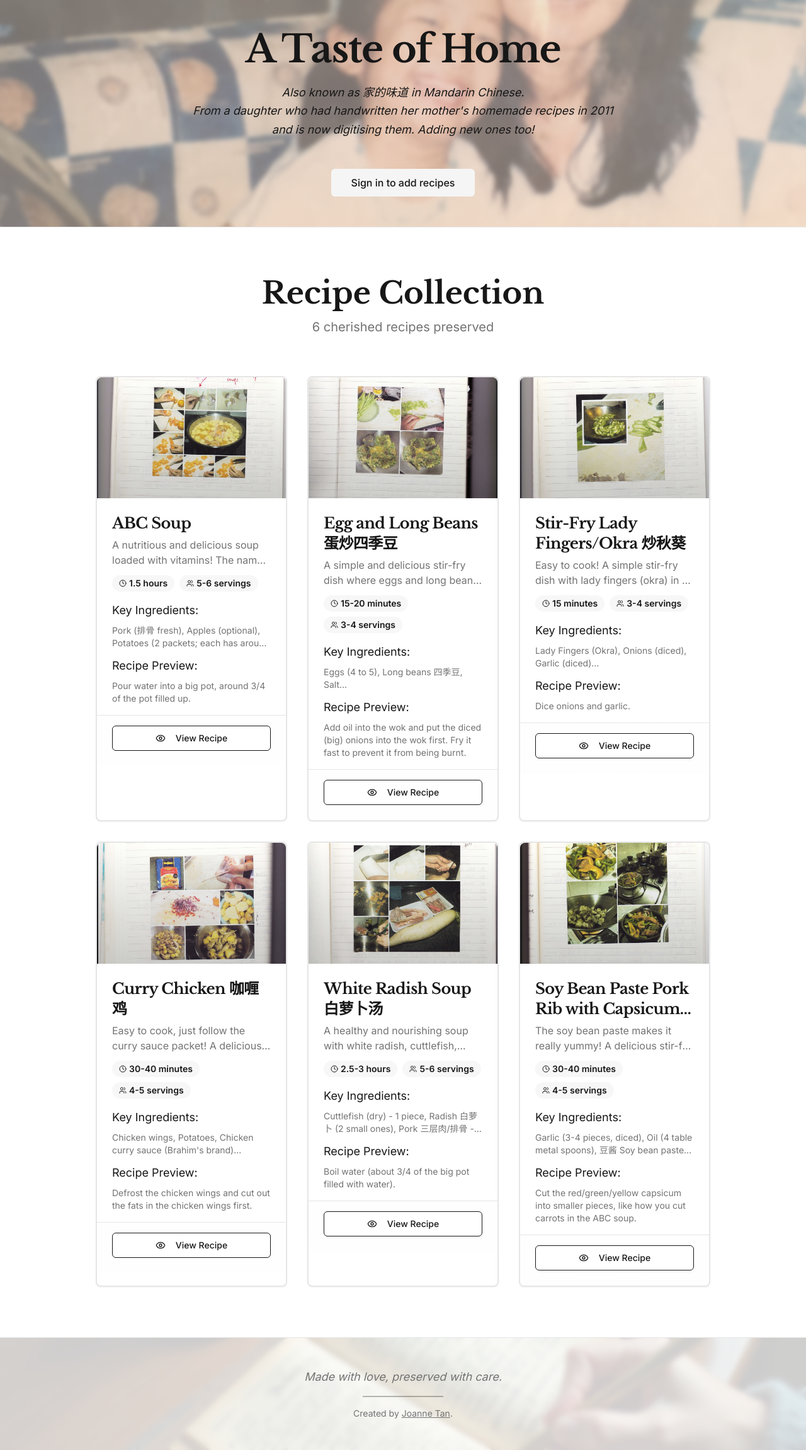
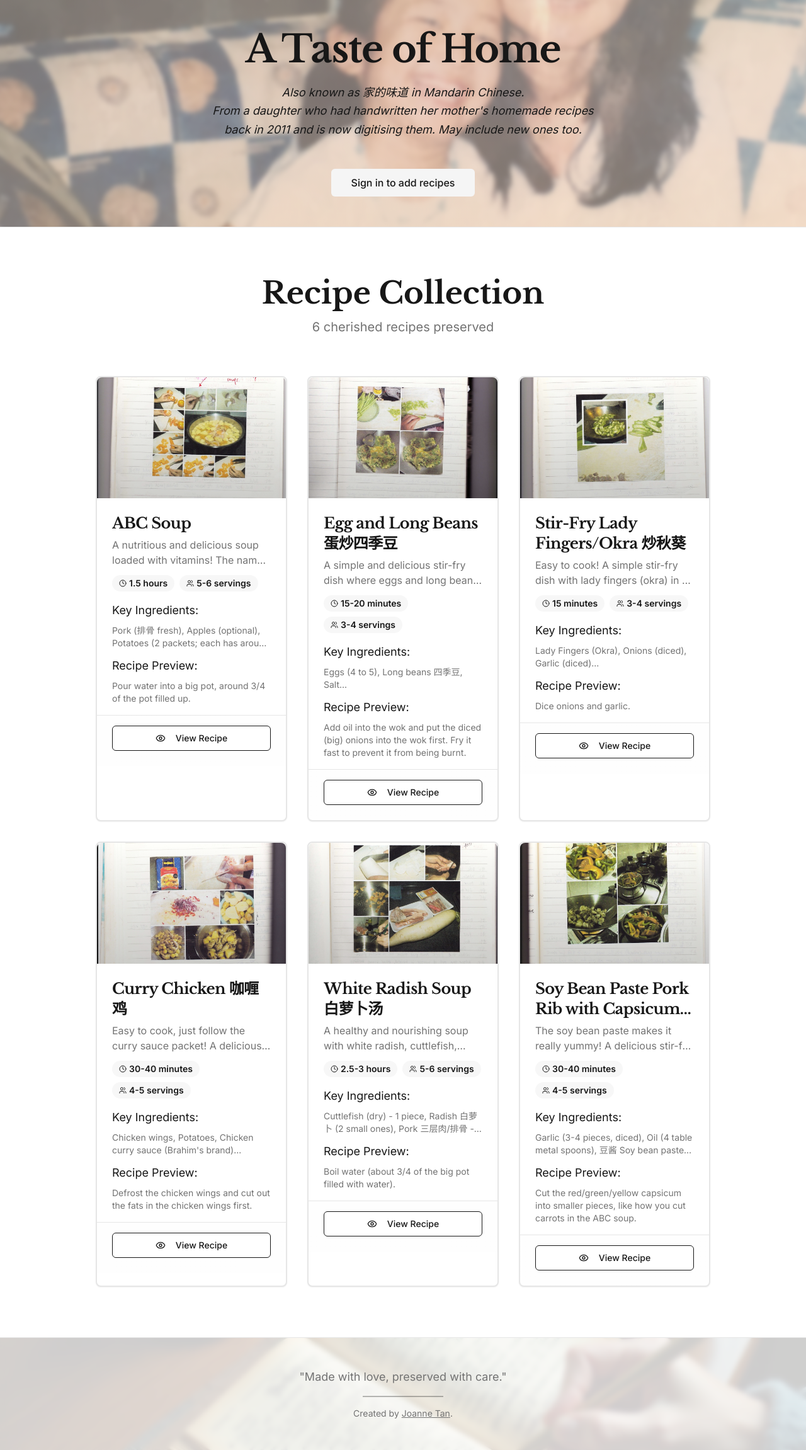
Before and after one commit to readandmuse/atasteofhome, a React (Vite) app: page / in a window 1280 px wide. Shown: the whole page at 63% size. Built offline with nearby package versions, Linux system fonts and the light colour scheme.

Commit message:
Code edited in Lovable Code Editor
Edited UI in Lovable

```diff
--- a/src/pages/Index.tsx
+++ b/src/pages/Index.tsx
@@ -316,9 +316,9 @@ const Index = () => {
             <p className="font-sans text-lg text-foreground max-w-3xl mx-auto leading-relaxed italic">
               Also known as 家的味道 in Mandarin Chinese.
               <br />
-              From a daughter who had handwritten her mother's homemade recipes in 2011
+              From a daughter who had handwritten her mother's homemade recipes
               <br />
-              and is now digitising them. Adding new ones too!
+              back in 2011 and is now digitising them. May include new ones too.
             </p>
           </div>
 
@@ -394,7 +394,7 @@ const Index = () => {
         />
         <div className="absolute inset-0 bg-background/80 backdrop-blur-sm" />
         <div className="relative max-w-5xl mx-auto px-6 py-12 text-center">
-          <p className="font-elegant text-lg text-muted-foreground italic">Made with love, preserved with care.</p>
+          <p className="font-elegant text-lg text-muted-foreground">"Made with love, preserved with care."</p>
           <div className="w-32 h-0.5 bg-primary/30 mx-auto mt-4"></div>
           <p className="font-sans text-sm text-muted-foreground mt-4">
             Created by{" "}
```
